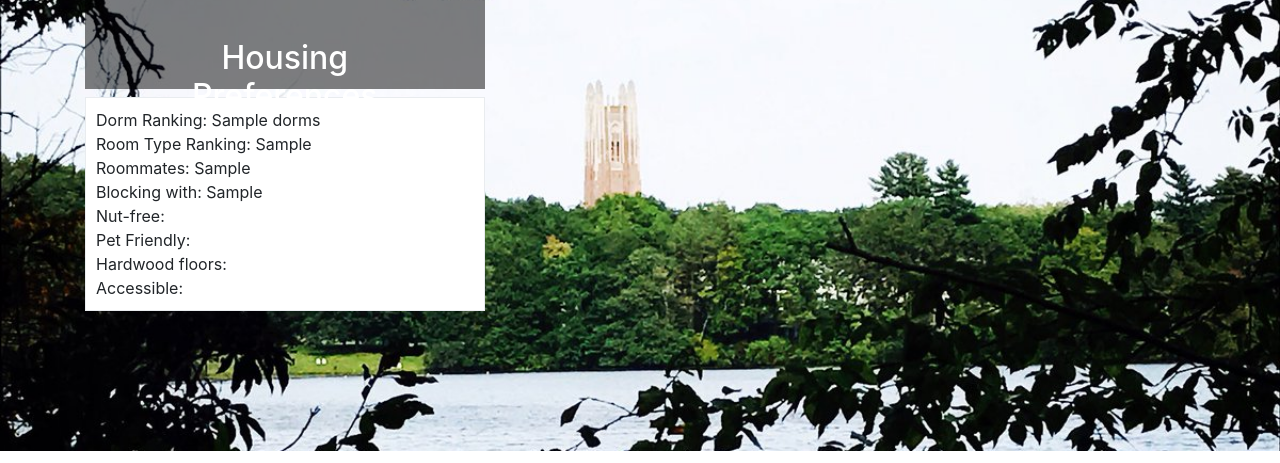
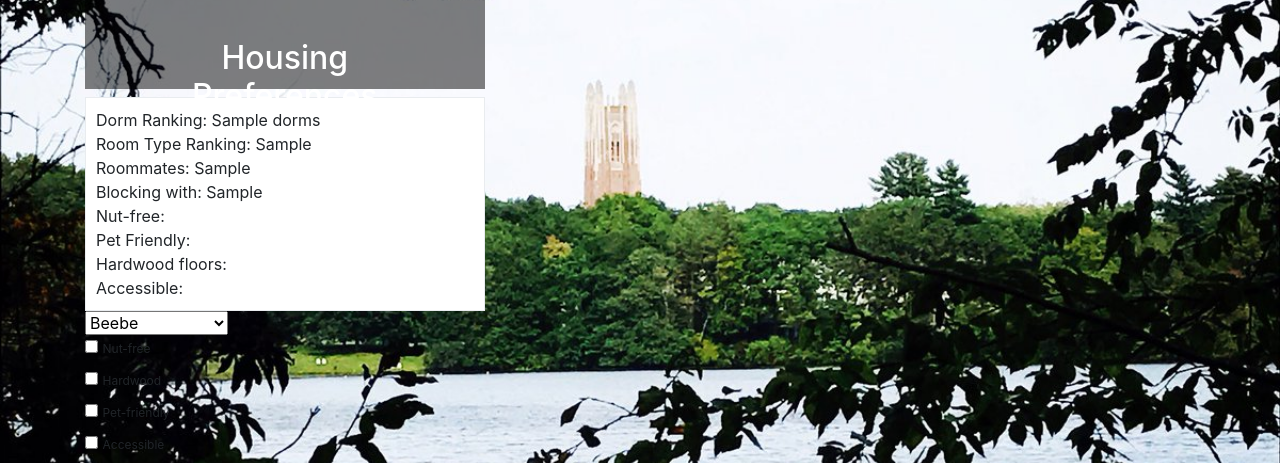
Before and after one commit to dtosca/HouseIt, a Flask app: template templates/index.html in a window 1280 px wide. Shown: the part 349-812 px from the top of the page. Run offline with Flask 2, Linux system fonts and the light colour scheme; the template is opened without the code that fills it: most values are stand-ins (such as "Sample title", 1, 10 or a date in 2020); some libraries are stand-ins or nearby versions.

Commit message:
added search options in html

```diff
--- a/templates/index.html
+++ b/templates/index.html
@@ -177,15 +177,61 @@
 
 
             </div>
+<!-- big buttons that redirect to res halls and preferences pages-->
         <form action="/reshalls/">
             <button class='rbutton'>Explore Res Halls</button>
         </form>
         <form action="/preferences/">
             <button class='pbutton'>Submit Housing Preferences</button>
         </form>
+        </div>
+<!-- form for searching feature -->
+        <form method=POST action="">
+          <select name="dorm">
+              <option>Beebe</option>
+              <option>Cazenove</option>
+              <option>Munger</option>
+              <option>Pomeroy</option>
+              <option>Shafer</option>
+              <option>Claflin</option>
+              <option>Lake House</option>
+              <option>Severance</option>
+              <option>Tower Court</option>
+              <option>Bates</option>
+              <option>Freeman</option>
+              <option>McAfee</option>
+              <option>Casa Cervantes</option>
+              <option>Dower</option>
+              <option>French House</option>
+              <option>Stone-Davis</option>
+              <option>Simpson West</option>
+              <option>Hemlock</option>
+          </select>
 
-        </div>
+          <fieldset>
+              <div>
+                <input type="checkbox" name="needs" value="nuts">
+                <label for="nuts"><span class="span-normal">Nut-free</span></label>
+              </div>
+              <div>
+                <input type="checkbox" name="needs" value="pets">
+                <label for="pets"><span class="span-normal">Hardwood</span></label>
+              </div>
+              <div>
+                <input type="checkbox" name="needs" value="hardwood">
+                <label for="carpet"><span class="span-normal">Pet-friendly</span></label>
+              </div>
+              <div>
+                <input type="checkbox" name="needs" value="accessible">
+                <label for="carpet"><span class="span-normal">Accessible</span></label>
+              </div>
+          </fieldset>
 
+
+        </form>
+
+
+<!-- table of matching rooms -->
         <table>
           <thead>
             <tr>
```
